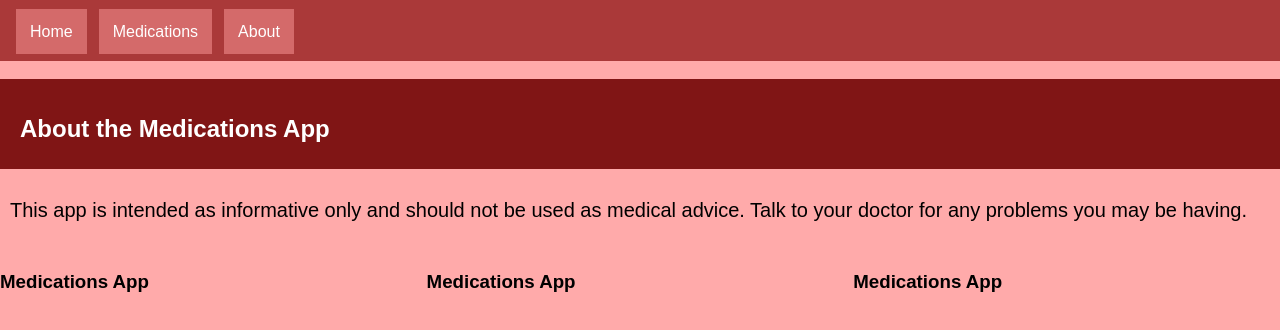
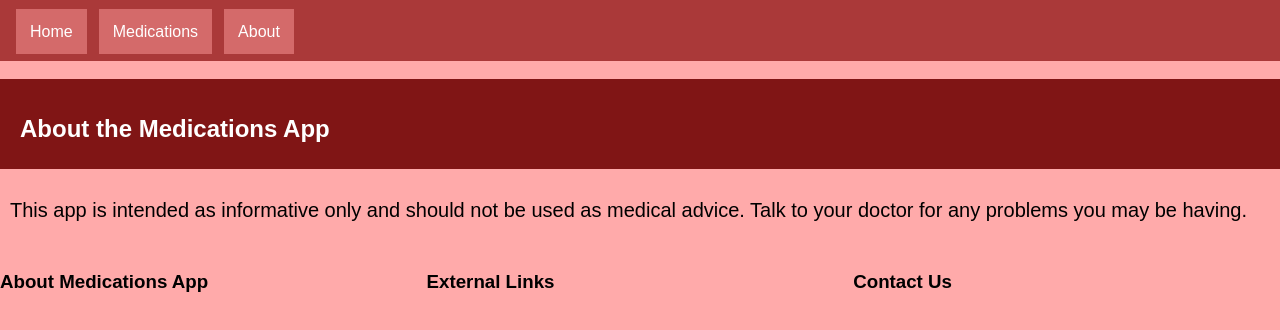
Before and after one commit to debjohnson33/medications-app-client, a React (Create React App) app: page /about in a window 1280 px wide. Shown: the top 330 px of the page. Built offline with nearby package versions, Linux system fonts and the light colour scheme.

Commit message:
Edited Footer component

```diff
--- a/src/components/Footer.js
+++ b/src/components/Footer.js
@@ -1,4 +1,5 @@
 import React from 'react';
+import { Link } from 'react-router-dom';
 
 const Footer = () => {
 	return (
@@ -6,13 +7,14 @@ const Footer = () => {
 			<footer>
 				<div className="row">
 					<div className="col-4">
-						<h3>Medications App</h3>
+						<h3>About Medications App</h3>
+
 					</div>
 					<div className="col-4">
-						<h3>Medications App</h3>
+						<h3>External Links</h3>
 					</div>
 					<div className="col-4">
-						<h3>Medications App</h3>
+						<h3>Contact Us</h3>
 					</div>
 				</div>
 
```
